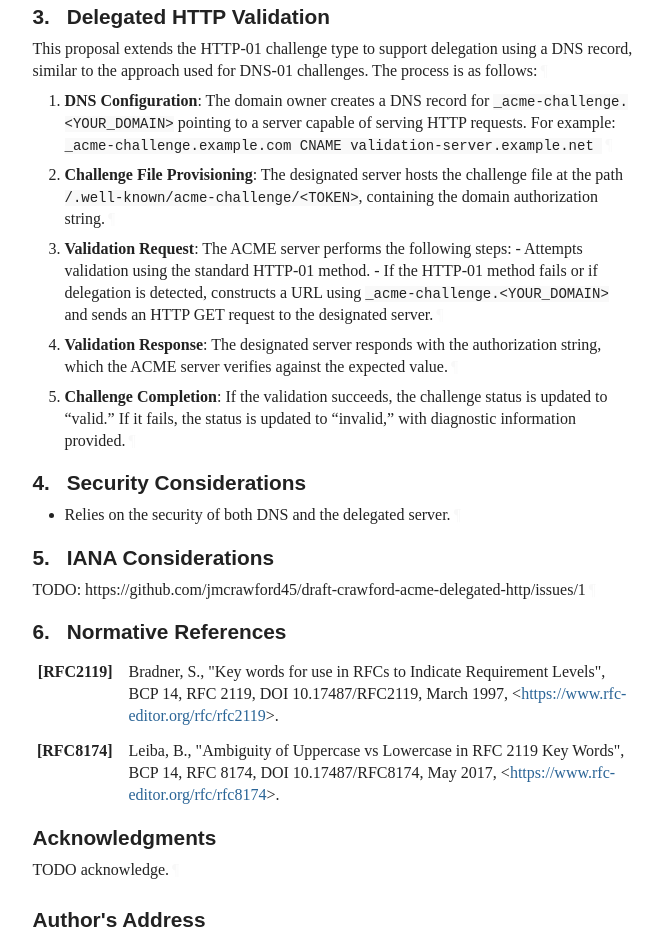
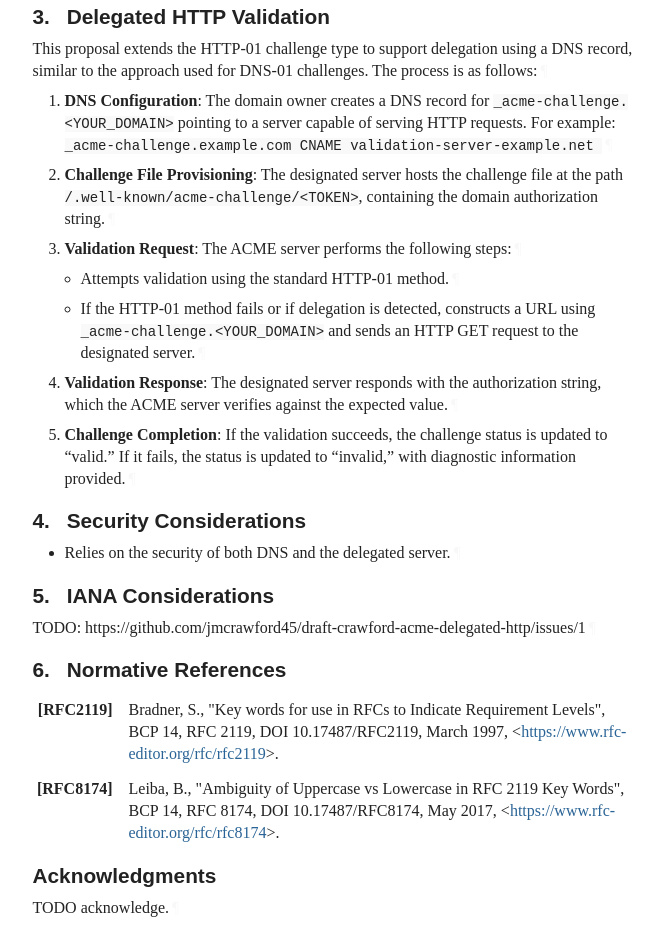
Before and after one commit to jmcrawford45/draft-jared-acme-delegated-http, a plain HTML site: page draft-crawford-acme-delegated-http.html in a window 1280 px wide. Shown: the part 1526-2464 px from the top of the page, without its empty margins (92-755 px from the left). Drawn offline with Linux system fonts and the light colour scheme; a web font is replaced by a local one.

Commit message:
Script updating gh-pages from 567094c. [ci skip]

```diff
--- a/draft-crawford-acme-delegated-http.html
+++ b/draft-crawford-acme-delegated-http.html
@@ -1220,16 +1220,22 @@ appear in all capitals, as shown here.<a href="#section-2-1" class="pilcrow">¶<
 <li id="section-3-2.1">
           <p id="section-3-2.1.1"><strong>DNS Configuration</strong>: The domain owner creates a DNS record for <code>_acme-challenge.&lt;YOUR_DOMAIN&gt;</code> pointing to a server capable of serving HTTP requests. For example:
 <code>
-_acme-challenge.example.com CNAME validation-server.example.net
+_acme-challenge.example.com CNAME validation-server-example.net
 </code><a href="#section-3-2.1.1" class="pilcrow">¶</a></p>
 </li>
         <li id="section-3-2.2">
           <p id="section-3-2.2.1"><strong>Challenge File Provisioning</strong>: The designated server hosts the challenge file at the path <code>/.well-known/acme-challenge/&lt;TOKEN&gt;</code>, containing the domain authorization string.<a href="#section-3-2.2.1" class="pilcrow">¶</a></p>
 </li>
         <li id="section-3-2.3">
-          <p id="section-3-2.3.1"><strong>Validation Request</strong>: The ACME server performs the following steps:
-- Attempts validation using the standard HTTP-01 method.
-- If the HTTP-01 method fails or if delegation is detected, constructs a URL using <code>_acme-challenge.&lt;YOUR_DOMAIN&gt;</code> and sends an HTTP GET request to the designated server.<a href="#section-3-2.3.1" class="pilcrow">¶</a></p>
+          <p id="section-3-2.3.1"><strong>Validation Request</strong>: The ACME server performs the following steps:<a href="#section-3-2.3.1" class="pilcrow">¶</a></p>
+<ul class="normal">
+<li class="normal" id="section-3-2.3.2.1">
+              <p id="section-3-2.3.2.1.1">Attempts validation using the standard HTTP-01 method.<a href="#section-3-2.3.2.1.1" class="pilcrow">¶</a></p>
+</li>
+            <li class="normal" id="section-3-2.3.2.2">
+              <p id="section-3-2.3.2.2.1">If the HTTP-01 method fails or if delegation is detected, constructs a URL using <code>_acme-challenge.&lt;YOUR_DOMAIN&gt;</code> and sends an HTTP GET request to the designated server.<a href="#section-3-2.3.2.2.1" class="pilcrow">¶</a></p>
+</li>
+          </ul>
 </li>
         <li id="section-3-2.4">
           <p id="section-3-2.4.1"><strong>Validation Response</strong>: The designated server responds with the authorization string, which the ACME server verifies against the expected value.<a href="#section-3-2.4.1" class="pilcrow">¶</a></p>
```
Also changed, not shown: draft-crawford-acme-delegated-http.txt.
